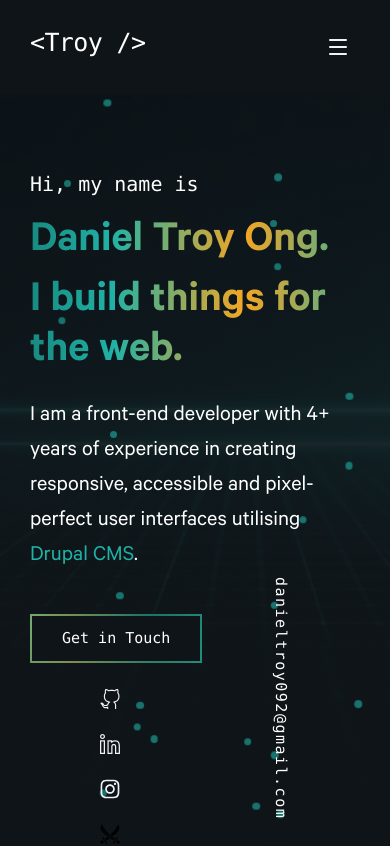
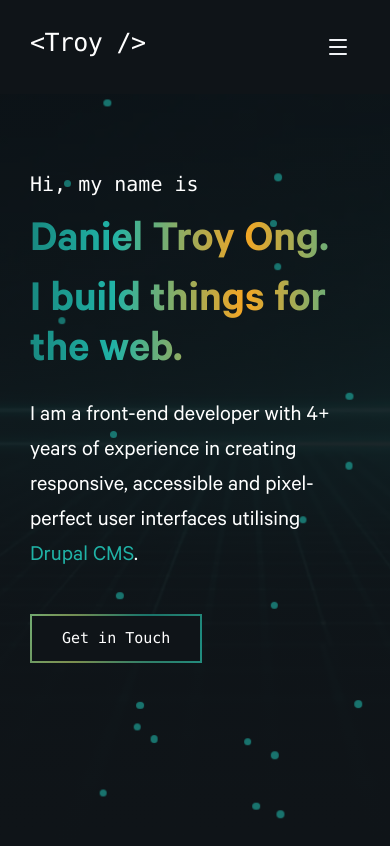
Before and after one commit to danieltroy092/portfolio, a React (Vite) app: page / in a window 390 px wide. Shown: the top 846 px of the page. Built offline with nearby package versions, Linux system fonts and the light colour scheme.

Commit message:
fixed responsive issue with fixed footer components

```diff
--- a/src/layout/Email.jsx
+++ b/src/layout/Email.jsx
@@ -1,6 +1,6 @@
 export const Email = () => {
   return (
-    <div className="fixed bottom-0 right-20 left-auto z-10">
+    <div className="hidden min-[1536px]:block fixed bottom-0 right-20 left-auto z-10">
       <div className="vertical-accent flex flex-col items-center">
         <a
           className="font-mono text-xs vertical-rl tracking-widest mb-5 hover:text-highlight focus-visible:text-highlight outline-none"
--- a/src/layout/Socials.jsx
+++ b/src/layout/Socials.jsx
@@ -28,7 +28,7 @@ const socialsData = [
 
 export const Socials = () => {
   return (
-    <div className="socials fixed bottom-0 left-20 z-10 right-auto">
+    <div className="socials hidden min-[1536px]:block fixed bottom-0 left-20 z-10 right-auto">
       <ul className="socials-list flex items-center flex-col gap-5 vertical-accent">
         {" "}
         {socialsData.map((social, i) => (
```
